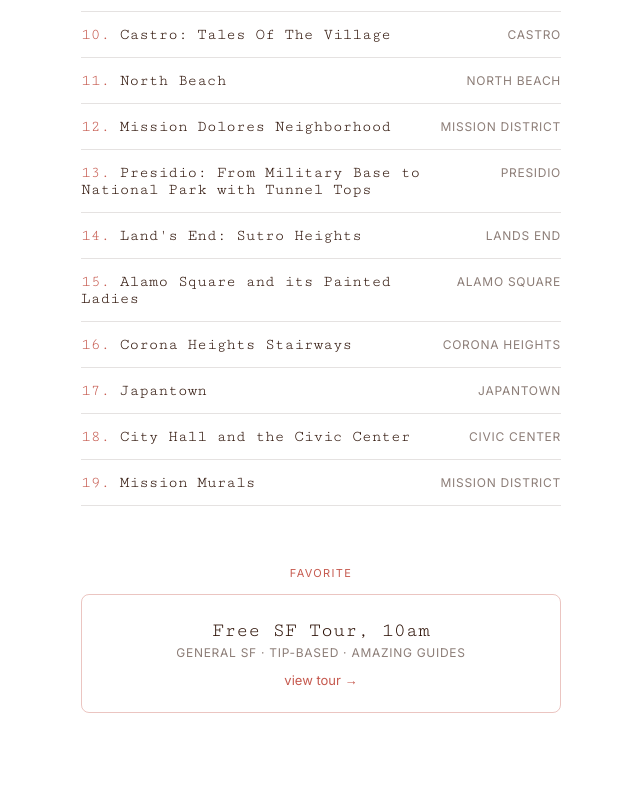
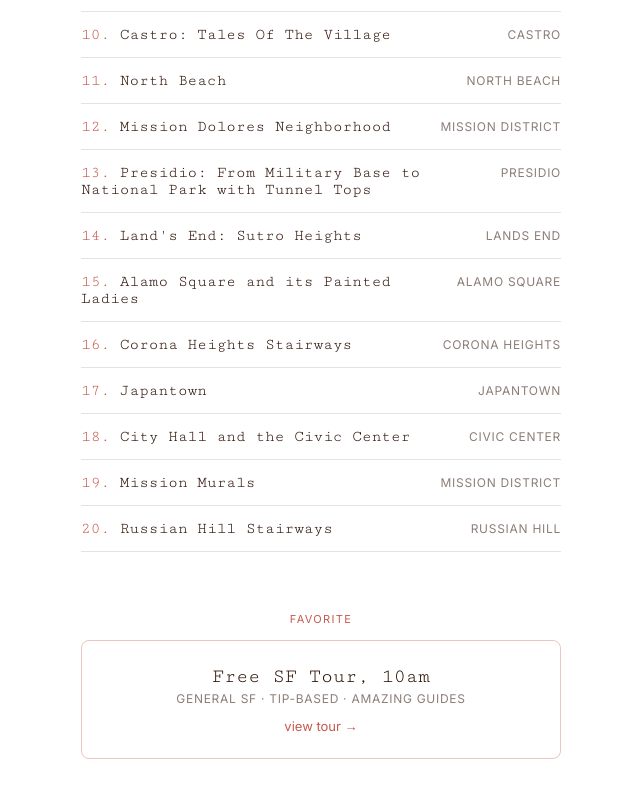
Before and after one commit to allisonbowden/allison-site, a plain HTML site: page walkingtours.html in a window 1280 px wide. Shown: the part 602-1399 px from the top of the page, without its empty margins (319-959 px from the left). Drawn offline with Linux system fonts and the light colour scheme.

Commit message:
Add Russian Hill Stairways walking tour
Co-Authored-By: Claude Sonnet 5.5 <noreply@anthropic.com>

```diff
--- a/walkingtours.html
+++ b/walkingtours.html
@@ -36,6 +36,7 @@
     <li><a class="tour" href="https://sfcityguides.org/tour/japantown/" target="_blank" rel="noopener"><span class="name">Japantown</span><span class="neighborhood">Japantown</span></a></li>
     <li><a class="tour" href="https://sfcityguides.org/tour/city-hall-and-the-civic-center/" target="_blank" rel="noopener"><span class="name">City Hall and the Civic Center</span><span class="neighborhood">Civic Center</span></a></li>
     <li><a class="tour" href="https://sfcityguides.org/tour/mission-murals/" target="_blank" rel="noopener"><span class="name">Mission Murals</span><span class="neighborhood">Mission District</span></a></li>
+    <li><a class="tour" href="https://www.sfcityguides.org/tour/russian-hill-stairways/" target="_blank" rel="noopener"><span class="name">Russian Hill Stairways</span><span class="neighborhood">Russian Hill</span></a></li>
   </ul>
 
   <div class="favorite">
```
